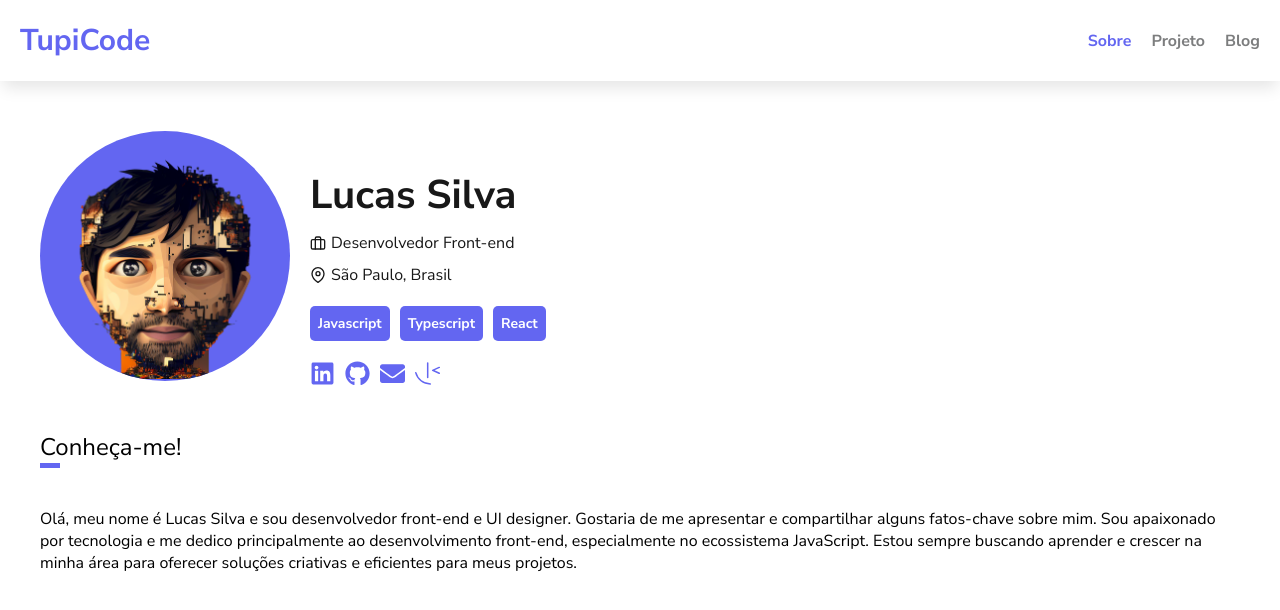
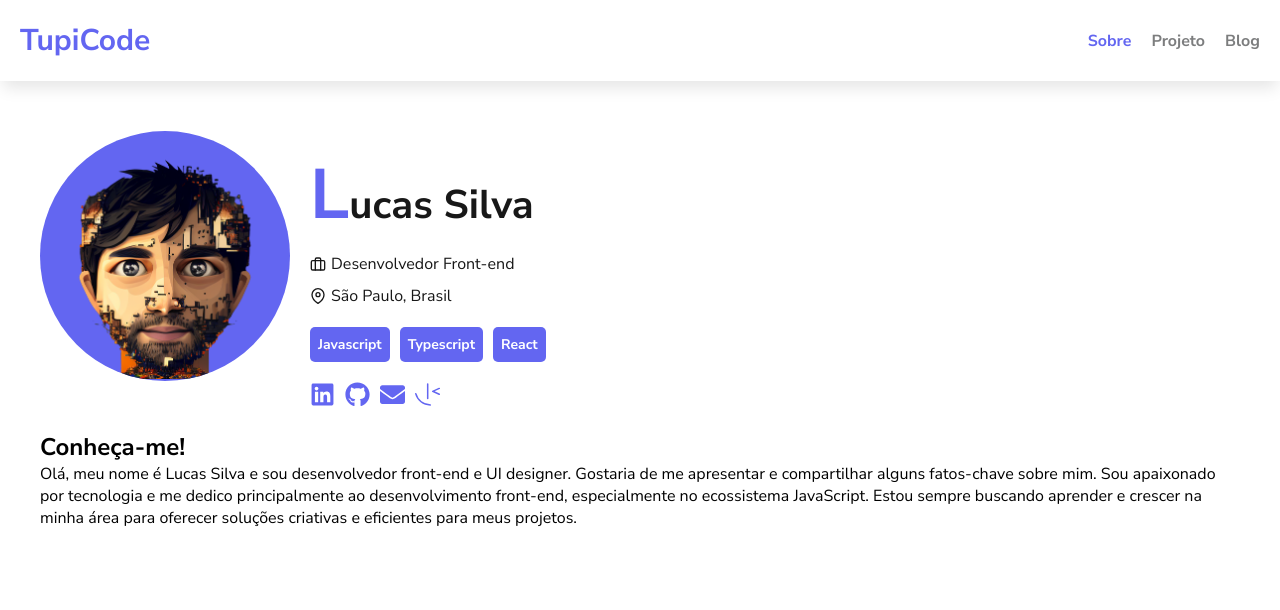
Before and after one commit to Lucassocorrosilva7/Portfolio-Tupi, a React (Vite) app: page / in a window 1280 px wide. Shown: the top 610 px of the page. Built offline with nearby package versions, Linux system fonts and the light colour scheme.

Commit message:
Add método BEM

```diff
--- a/src/pages/About.jsx
+++ b/src/pages/About.jsx
@@ -7,30 +7,29 @@ import Image from "../assets/images/hero.png";
 const About = () => {
   return (
     <section className="about container">
-      <div className="col-1">
-        <div className="img">
+      <div className="about__info">
+        <div className="about__info-img">
           <img src={Image} alt="image" />
         </div>
-        <div className="text">
-          <h2 className="name">Lucas Silva</h2>
+        <div className="about__info-content">
+          <h2 className="about__info-content--name">Lucas Silva</h2>
           {aboutText.map((item) => {
             const { id, icon, text } = item;
             return (
               <div key={id}>
-                <p className="function">
+                <p className="about__info-content--personal">
                   {icon}
                   {text}
                 </p>
               </div>
             );
           })}
-          <p className="city"></p>
-          <div className="tech">
+          <div className="about__info-content--skills">
             {skills.map((item, id) => (
               <p key={id}>{item.skill}</p>
             ))}
           </div>
-          <div className="links">
+          <div className="about__info-content--links">
             <a
               href="https://www.linkedin.com/in/luquinhasssilva/"
               target="_blank"
@@ -53,8 +52,8 @@ const About = () => {
           </div>
         </div>
       </div>
-      <div className="col-2">
-        <h2 className="col-2__heading">Conheça-me!</h2>
+      <div className="about__texts">
+        <h2 className="about__texts-heading">Conheça-me!</h2>
         {texts.map((item) => {
           const { id, text } = item;
           return (
--- a/src/pages/about.scss
+++ b/src/pages/about.scss
@@ -5,9 +5,8 @@
   display: flex;
   padding: 5rem 0;
   flex-direction: column;
-}
 
-.col-1 {
+  &__info {
     display: flex;
     flex-direction: column;
     align-items: center;
@@ -18,22 +17,7 @@
     }
   }
 
-.name {
-  margin-bottom: 1rem;
-  font-size: 4rem;
-  font-weight: bold;
-  color: v.$bg-black;
-}
-
-.function {
-  display: flex;
-  align-items: center;
-  gap: 0.5rem;
-  margin-top: 1rem;
-  color: v.$bg-black;
-}
-
-.img {
+  &__info-img {
     background-color: v.$bg-primary;
     width: 25rem;
     height: 25rem;
@@ -50,16 +34,37 @@
     }
   }
 
-.text {
+  &__info-content {
     text-align: center;
     color: v.$bg-white;
 
     @include m.phone {
       text-align: left;
     }
+
+    &--name::first-letter {
+      text-transform: uppercase;
+      color: v.$bg-primary;
+      font-size: 7rem;
     }
 
-.tech {
+    &--name {
+      margin-bottom: 1rem;
+      font-size: 4rem;
+      font-weight: bold;
+      color: v.$bg-black;
+    }
+
+    &--personal {
+      display: flex;
+      align-items: center;
+      gap: 0.5rem;
+      margin-top: 1rem;
+      color: v.$bg-black;
+    }
+
+
+    &--skills {
       display: flex;
       gap: 1rem;
       margin: 2rem 0;
@@ -73,16 +78,15 @@
       }
     }
 
-.city {
-  display: flex;
-  align-items: center;
-  gap: 0.5rem;
-}
-
-.links {
+    &--links {
       display: flex;
       justify-content: center;
       gap: 1rem;
+
+      a {
+        font-size: 2.5rem;
+        color: v.$bg-primary;
+      }
 
       @include m.phone {
         justify-content: flex-start;
@@ -94,11 +98,11 @@
         font-size: 1.6rem;
       }
     }
+  }
 
+  &__texts {
 
-.col-2 {
-
-  &__heading {
+    &__texts-heading {
       @include m.hr;
       margin-bottom: 4rem;
     }
@@ -108,7 +112,4 @@
     }
   }
 
-a {
-  font-size: 2.5rem;
-  color: v.$bg-primary;
 }
```
Lines whose indentation alone changed are shown as unchanged.
